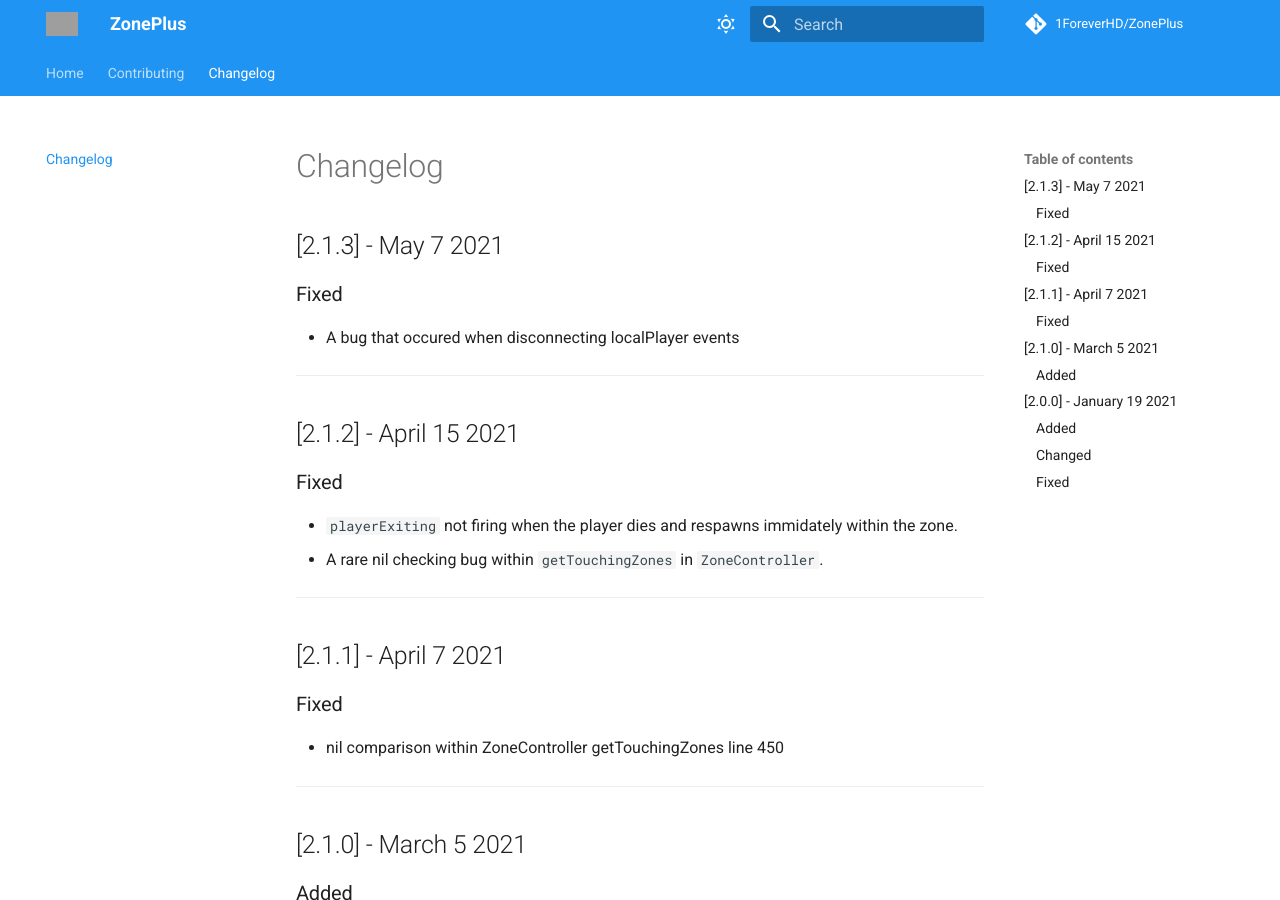
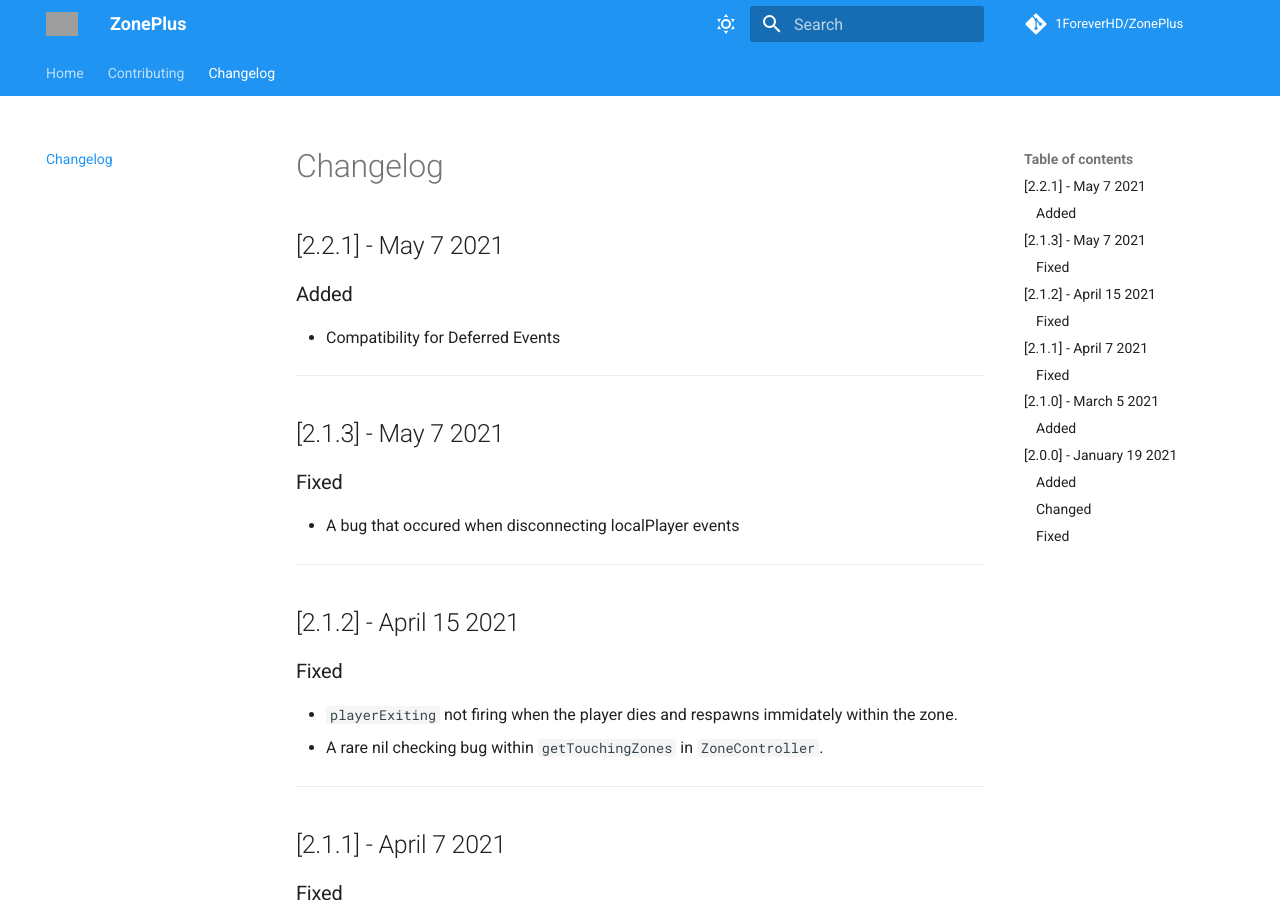
Before and after one commit to 1ForeverHD/ZonePlus, an MkDocs documentation site: the page built from docs/changelog.md, in a window 1280 px wide and 900 px high. Built offline with MkDocs 1.6.1 and Material for MkDocs 9.7.7, drawn with Linux system fonts in a browser that asks for light colours; comment, search, counter and statistics services are not loaded; grey boxes are pictures that could not be loaded.

Commit message:
Updated logs

```diff
--- a/docs/changelog.md
+++ b/docs/changelog.md
@@ -1,3 +1,10 @@
+## [2.2.1] - May 7 2021
+### Added
+- Compatibility for Deferred Events
+
+
+
+--------
 ## [2.1.3] - May 7 2021
 ### Fixed
 - A bug that occured when disconnecting localPlayer events
```
Also changed, not shown: 1 other file.
